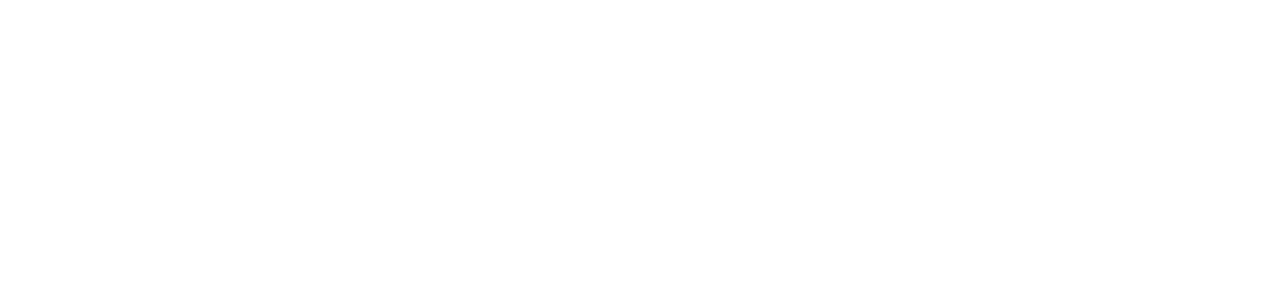
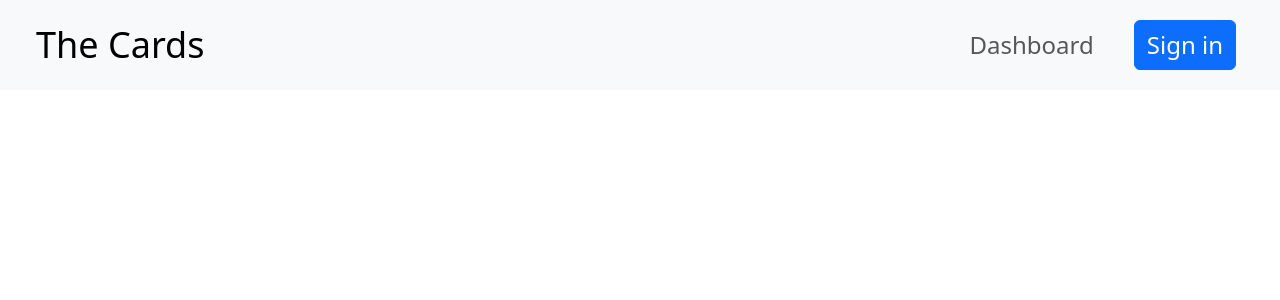
Before and after one commit to RishiJain905/flashcard-project, a React (Vite) app in the folder vite-frontend/: page / in a window 1280 px wide. Shown: the top 300 px of the page. Built offline with nearby package versions, Linux system fonts and the light colour scheme.

Commit message:
created navbar using react bootstrap

```diff
--- a/vite-frontend/src/App.jsx
+++ b/vite-frontend/src/App.jsx
@@ -1,10 +1,13 @@
 import './App.css'
+import 'bootstrap/dist/css/bootstrap.min.css';
+import Header from './components/header';
 
 function App() {
 
   return (
-    <>
-    </>
+    <div className="projectHeader">
+      <Header />
+    </div>
   )
 }
 
--- /dev/null
+++ b/vite-frontend/src/components/header.css
@@ -0,0 +1,26 @@
+.projectHeader {
+    font-size: 1.5em;
+}
+.projectHeader * {
+    font-size: inherit;
+}
+
+.navbar-brand {
+    font-size: 1.5em;
+}
+
+nav.navbar {
+    padding: 0.5em 1.5em;
+}
+
+.navbar-nav {
+    align-items: center;
+    gap: 1em;
+}
+
+.navbar-collapse {
+    justify-content: end;
+}
+.navbar-toggler.collapsed {
+
+}
--- /dev/null
+++ b/vite-frontend/src/components/header.jsx
@@ -0,0 +1,21 @@
+import "./header.css";
+import { Button, Nav, Navbar } from "react-bootstrap";
+
+function Header({}) {
+  return (
+    <Navbar expand="md" variant="light" className="justify-content-between bg-body-tertiary">
+      <Navbar.Brand>The Cards</Navbar.Brand>
+      <Navbar.Toggle aria-controls="basic-navbar-nav" />
+      <Navbar.Collapse>
+        <Nav>
+          <Nav.Link>Dashboard</Nav.Link>
+          <Nav.Link>
+            <Button variant="primary">Sign in</Button>
+          </Nav.Link>
+        </Nav>
+      </Navbar.Collapse>
+    </Navbar>
+  );
+}
+
+export default Header;
```
